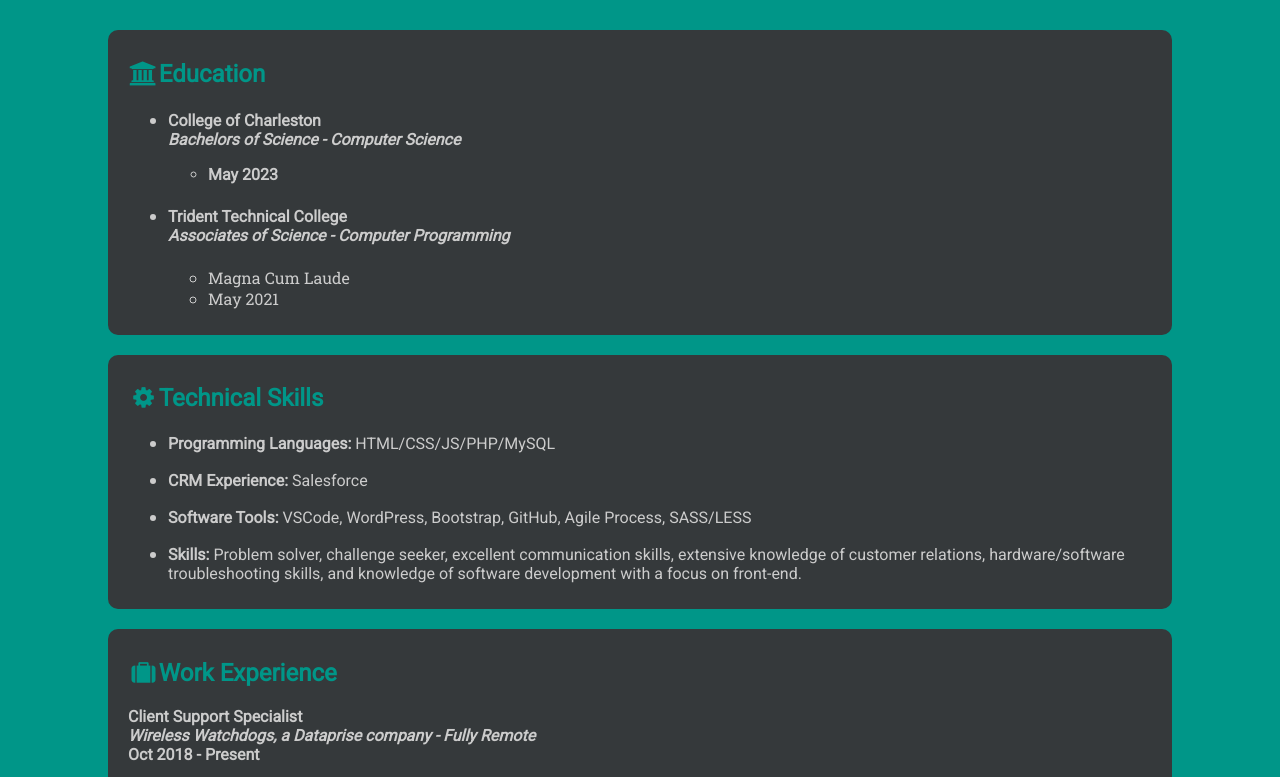
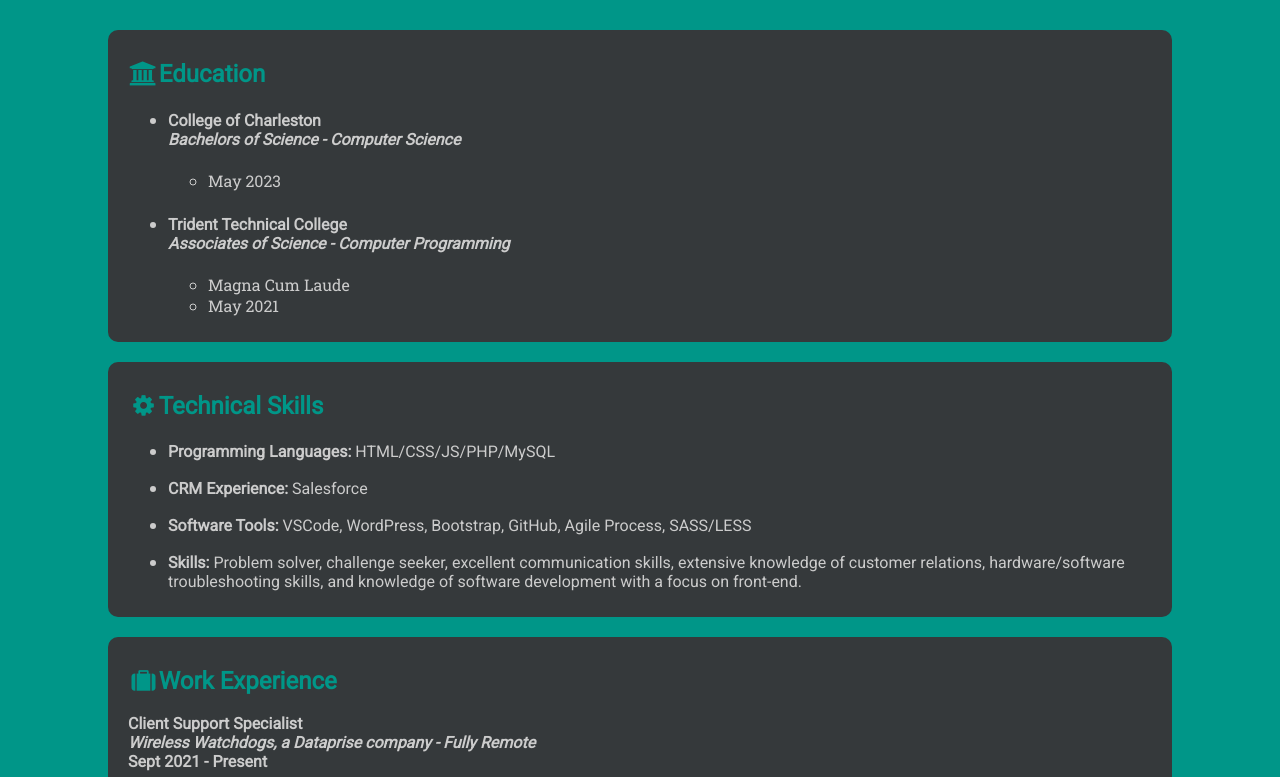
Before and after one commit to laguila47/mysite, a website built with Parcel: page index.html in a window 1280 px wide. Shown: the part 481-1258 px from the top of the page. Built offline with nearby package versions, Linux system fonts and the light colour scheme; a web font is replaced by a local one.

Commit message:
Update index.html
Corrected mistakes

```diff
--- a/index.html
+++ b/index.html
@@ -43,7 +43,7 @@
     <h2><i class="fa fa-university fa-fw"></i>Education</h2>
     <ul>
       <li>
-        <h4>College of Charleston<br><i>Bachelors of Science - Computer Science</i></p>
+        <h4>College of Charleston<br><i>Bachelors of Science - Computer Science</i></h4>
           <ul>
             <li>
               May 2023
@@ -83,7 +83,7 @@
   </div>
   <div class="card">
     <h2><i class="fa fa-suitcase fa-fw"></i>Work Experience</h2>
-    <p class="pInfo">Client Support Specialist<br><i>Wireless Watchdogs, a Dataprise company - Fully Remote</i><br>Oct 2018 - Present</p>
+    <p class="pInfo">Client Support Specialist<br><i>Wireless Watchdogs, a Dataprise company - Fully Remote</i><br>Sept 2021 - Present</p>
     <ul>
       <li>
         <p>
```
